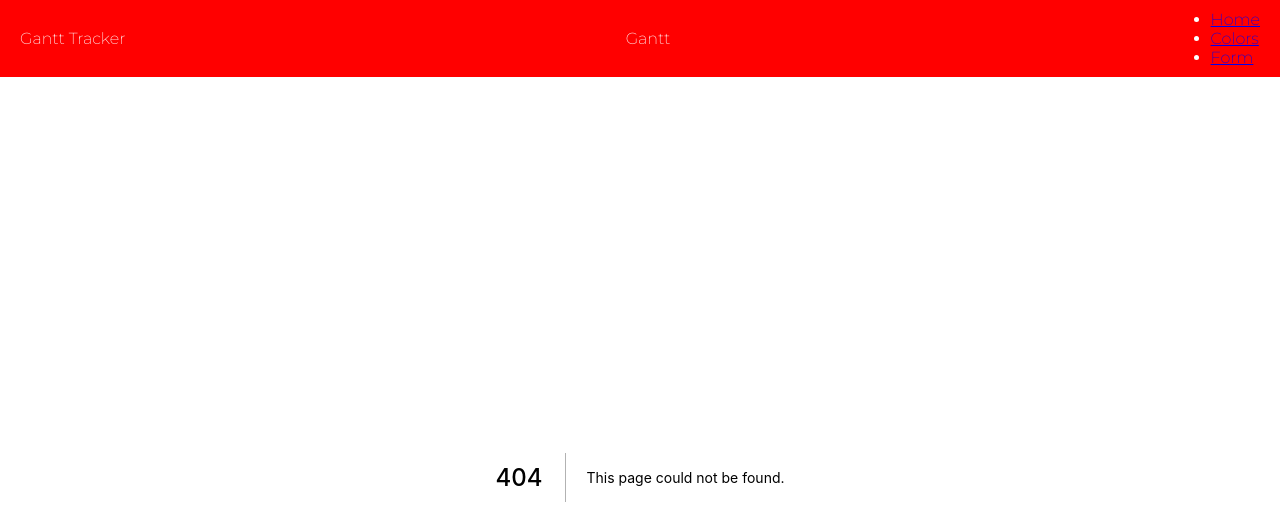
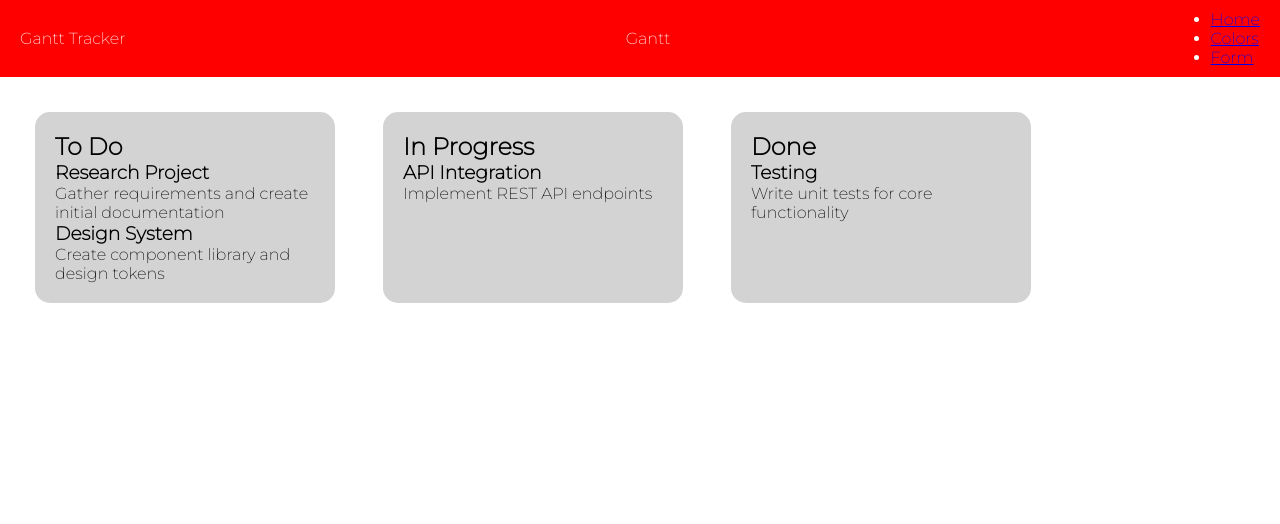
Before and after one commit to CoreyStagner/gantt_chart, a Next.js app: page /docs/examples/draggable in a window 1280 px wide. Before the commit this address had no page. Shown: the top 524 px of the page. Built offline with nearby package versions, Linux system fonts and the light colour scheme.

Commit message:
Added Draggable example as I begin to implement on grid.

```diff
--- a/package.json
+++ b/package.json
@@ -10,6 +10,7 @@
   },
   "dependencies": {
     "@babel/core": "^7.26.0",
+    "@dnd-kit/core": "^6.3.1",
     "@emotion/react": "^11.13.3",
     "@emotion/styled": "^11.13.0",
     "@mui/icons-material": "^6.1.7",
--- /dev/null
+++ b/pages/docs/examples/draggable.js
@@ -0,0 +1,137 @@
+import { useState } from 'react';
+import {
+  DndContext,
+  DragEndEvent,
+  useDroppable,
+  useDraggable,
+} from '@dnd-kit/core';
+
+const COLUMNS = [
+  { id: 'TODO', title: 'To Do' },
+  { id: 'IN_PROGRESS', title: 'In Progress' },
+  { id: 'DONE', title: 'Done' },
+];
+
+const INITIAL_TASKS = [
+  {
+    id: '1',
+    title: 'Research Project',
+    description: 'Gather requirements and create initial documentation',
+    status: 'TODO',
+  },
+  {
+    id: '2',
+    title: 'Design System',
+    description: 'Create component library and design tokens',
+    status: 'TODO',
+  },
+  {
+    id: '3',
+    title: 'API Integration',
+    description: 'Implement REST API endpoints',
+    status: 'IN_PROGRESS',
+  },
+  {
+    id: '4',
+    title: 'Testing',
+    description: 'Write unit tests for core functionality',
+    status: 'DONE',
+  },
+];
+
+const Card = ({ task, key }) => {
+  const { attributes, listeners, setNodeRef, transform } = useDraggable({
+    id: task.id,
+  });
+
+  const style = transform
+    ? {
+        padding: '8px',
+        margin: '8px',
+        border: '1px solid lightgray',
+        borderRadius: '4px',
+        backgroundColor: 'white',
+        transform: `translate(${transform.x}px, ${transform.y}px)`,
+      }
+    : undefined;
+
+  return (
+    <div
+      ref={setNodeRef}
+      key={key}
+      {...listeners}
+      {...attributes}
+      style={style}
+    >
+      <h3>{task.title}</h3>
+      <p>{task.description}</p>
+    </div>
+  );
+};
+
+const Column = ({ key, column, tasks }) => {
+  const { setNodeRef, isOver } = useDroppable({ id: column.id });
+  const style = {
+    backgroundColor: 'lightgrey',
+    borderRadius: '15px',
+    padding: '20px',
+    margin: '20px',
+    width: '300px',
+    border: isOver ? '2px solid green' : '',
+  };
+  return (
+    <div key={key} style={style} ref={setNodeRef}>
+      <h2>{column.title}</h2>
+      <div>
+        {tasks.map((task) => (
+          <Card task={task} key={task.id} />
+        ))}
+      </div>
+    </div>
+  );
+};
+
+export default function App() {
+  const [tasks, setTasks] = useState(INITIAL_TASKS);
+
+  function handleDragEnd(event) {
+    const { active, over } = event;
+
+    // Make sure we are over something that is droppable
+    if (!over) return;
+
+    // Get Local variables
+    const taskId = active.id;
+    const newStatus = over.id;
+
+    // Update Tasks
+    setTasks(() =>
+      tasks.map((task) =>
+        task.id === taskId
+          ? {
+              ...task,
+              status: newStatus,
+            }
+          : task
+      )
+    );
+  }
+
+  return (
+    <div style={{ padding: '15px' }}>
+      <div style={{ display: 'flex', gap: '8px' }}>
+        <DndContext onDragEnd={handleDragEnd}>
+          {COLUMNS.map((column) => {
+            return (
+              <Column
+                key={column.id}
+                column={column}
+                tasks={tasks.filter((task) => task.status === column.id)}
+              />
+            );
+          })}
+        </DndContext>
+      </div>
+    </div>
+  );
+}
```
Also changed, not shown: 1 other file (tests, documents, lock files or other folders).
